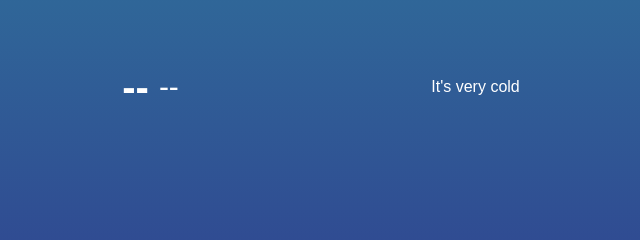
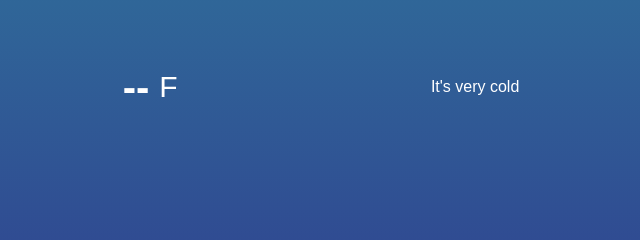
Before and after one commit to plele/WeatherAppCodeAlong, a plain HTML site: page index.html in a window 1280 px wide. Shown: the part 433-673 px from the top of the page, 319-959 px from the left. Drawn offline with Linux system fonts and the light colour scheme.

Commit message:
Correcting the degree from dash to displaying F

```diff
--- a/index.html
+++ b/index.html
@@ -15,7 +15,7 @@
     <div class="temperature">
         <div class="degree-section">
             <h2 class="temperature-degree"> -- </h2>
-            <span>--</span>
+            <span>F</span>
         </div>
         <div class="temperature-description"> It's very cold</div>
     </div>
```
